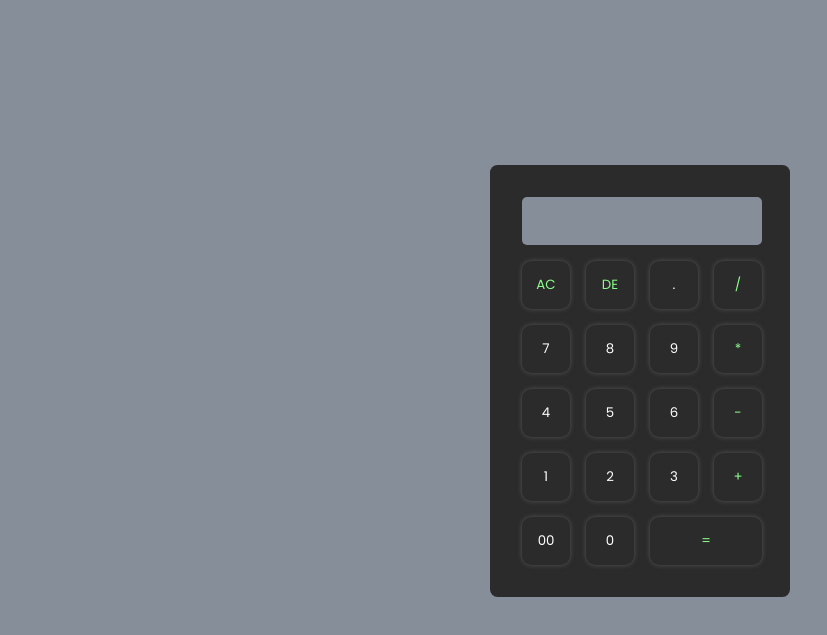
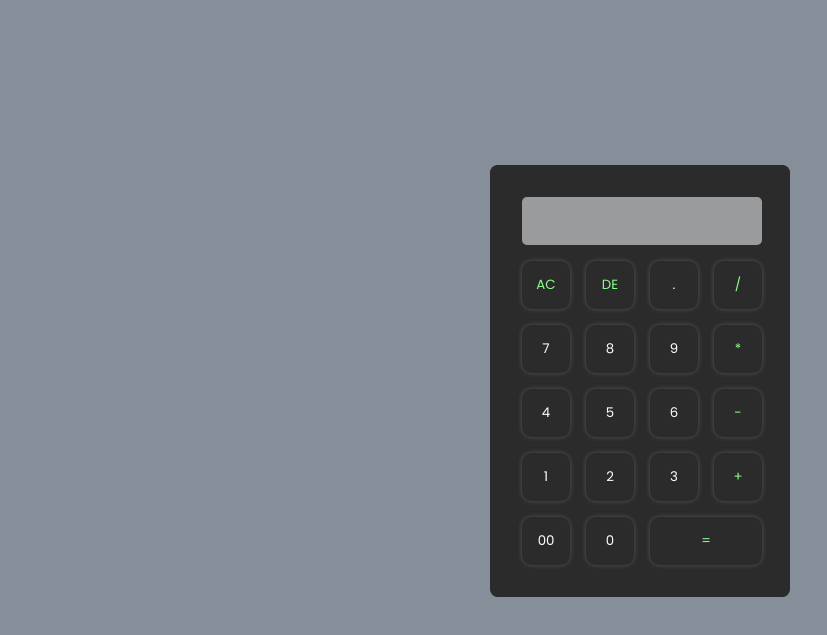
Before and after one commit to Arman-Markaryan/Calculator, a plain HTML site: page index.html in a window 1280 px wide. Shown: the part 105-740 px from the top of the page, without its empty margins (0-827 px from the left). Drawn offline with Linux system fonts and the light colour scheme.

Commit message:
Update styles.css

```diff
--- a/styles.css
+++ b/styles.css
@@ -79,7 +79,7 @@ input {
 }
 
 input[name="display"] {
-  background-color: rgb(134, 142, 153);
+  background-color: rgb(154 155 157);
   box-shadow: none;
   border-radius: 5px;
   font-size: 2rem;
```
